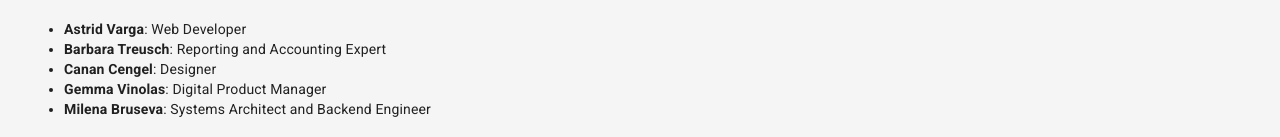
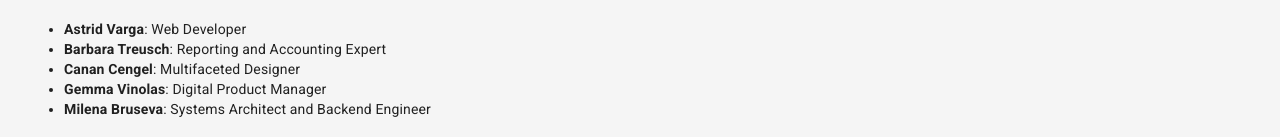
Before and after one commit to milenabruseva/HerHack, a React (Create React App) app in the folder fe-web/: page / in a window 1280 px wide. Shown: the part 273-410 px from the top of the page. Built offline with nearby package versions, Linux system fonts and the light colour scheme.

Commit message:
Update Home

```diff
--- a/fe-web/src/components/Home/Home.js
+++ b/fe-web/src/components/Home/Home.js
@@ -15,7 +15,7 @@ with a Social Media Aggregator. Aggregating capital market related information p
                 <ul>
                     <li><b>Astrid Varga</b>: Web Developer</li>
                     <li><b>Barbara Treusch</b>: Reporting and Accounting Expert</li>
-                    <li><b>Canan Cengel</b>: Designer</li>
+                    <li><b>Canan Cengel</b>: Multifaceted Designer</li>
                     <li><b>Gemma Vinolas</b>: Digital Product Manager</li>
                     <li><b>Milena Bruseva</b>: Systems Architect and Backend Engineer</li>
                 </ul>
```
